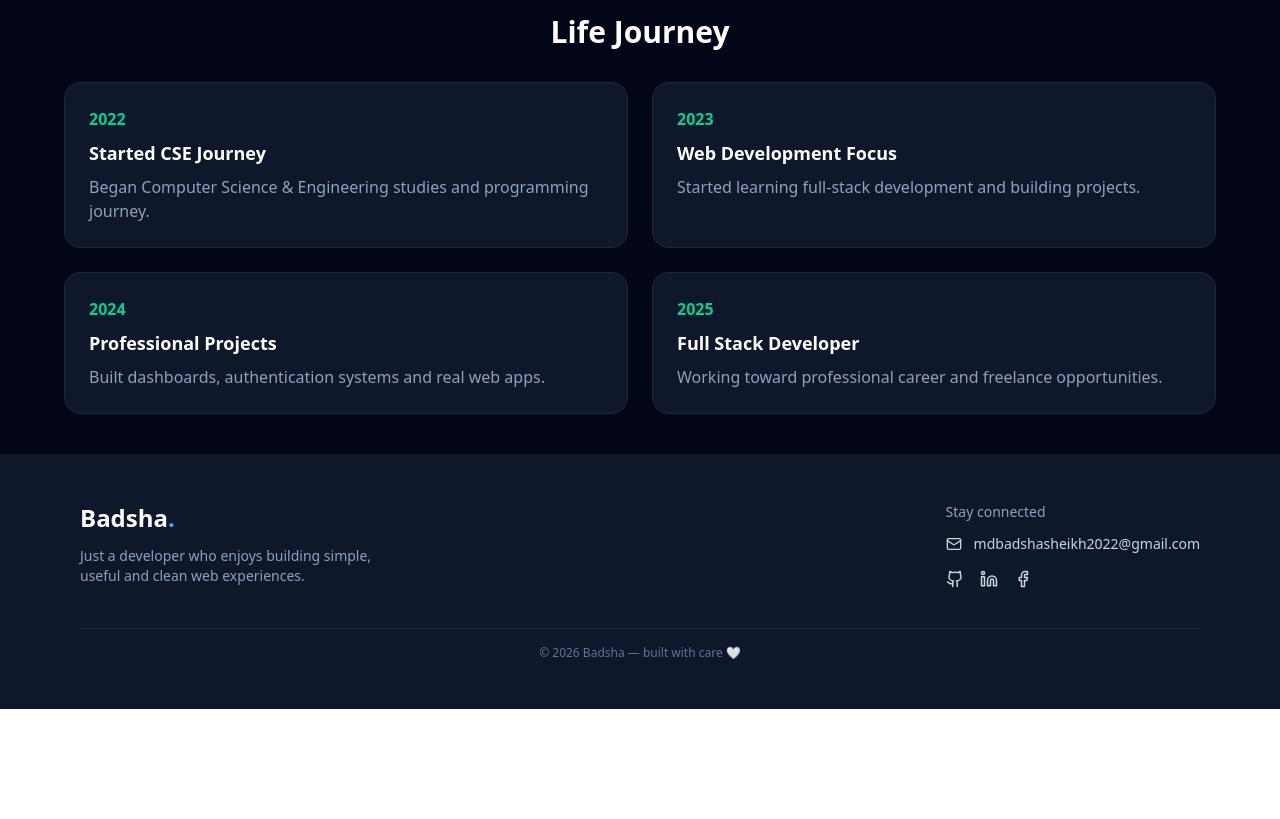
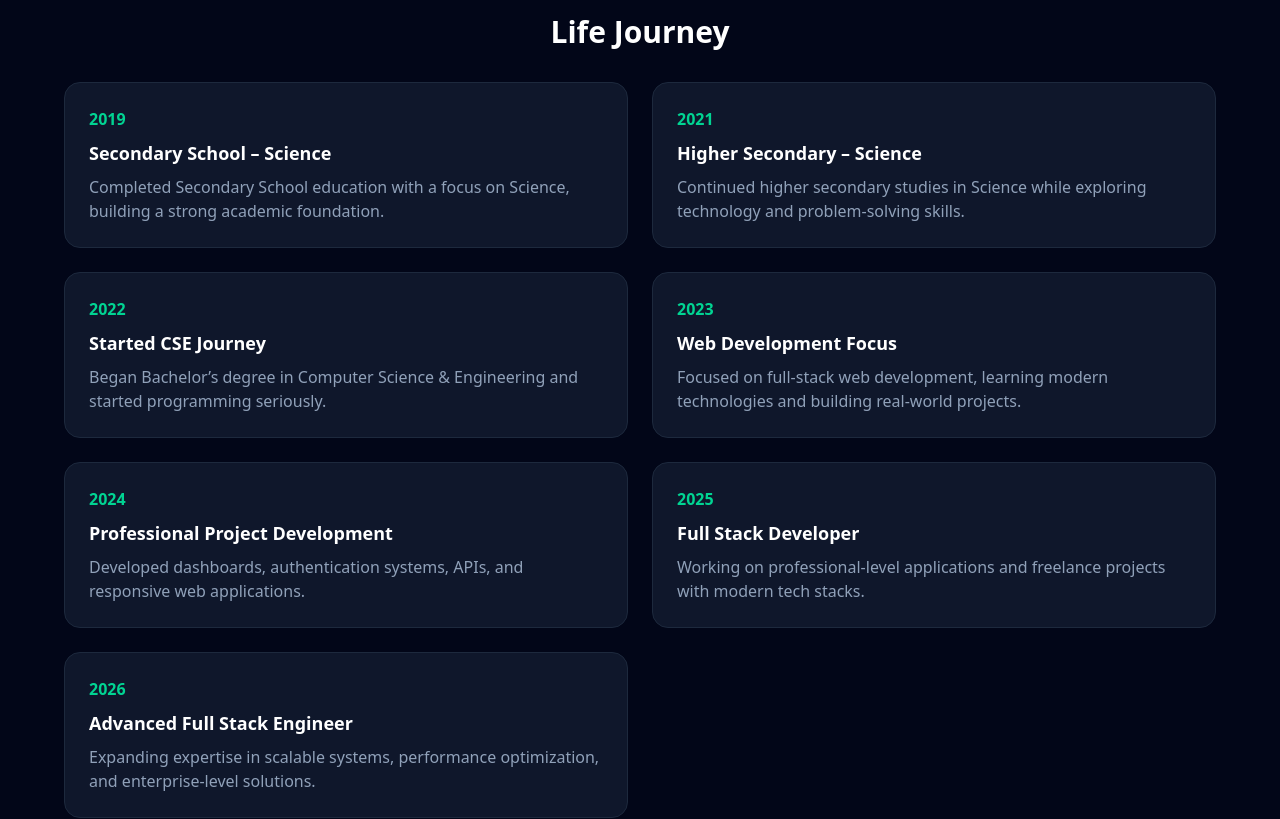
Before and after one commit to Badsha012/my-personal-websides, a React (Vite) app: page / in a window 1280 px wide. Shown: the part 3560-4379 px from the top of the page. Before the commit the page ends 4269 px from the top, so only its background shows below. Built offline with nearby package versions, Linux system fonts and the light colour scheme.

Commit message:
update a home page

```diff
--- a/src/Page/Home.jsx
+++ b/src/Page/Home.jsx
@@ -1,54 +1,48 @@
 import React from "react";
 import { motion } from "framer-motion";
 import { Github, Linkedin, Mail } from "lucide-react";
-import profileImg from "../assets/badsha.jpg"
+import profileImg from "../assets/badsha.jpg";
 import Life from "../Component/Life";
 
 export default function PersonalHomePage() {
-  const skills = [
-    { name: "React", level: 90 },
-    { name: "Node.js", level: 85 },
-    { name: "MongoDB", level: 80 },
-    { name: "JavaScript", level: 92 },
-  ];
-
  const timeline = [
+  {
+    year: "2019",
+    title: "Secondary School – Science",
+    desc: "Completed Secondary School education with a focus on Science, building a strong academic foundation.",
+  },
+  {
+    year: "2021",
+    title: "Higher Secondary – Science",
+    desc: "Continued higher secondary studies in Science while exploring technology and problem-solving skills.",
+  },
   {
     year: "2022",
     title: "Started CSE Journey",
-      desc: "Began Computer Science & Engineering studies and programming journey.",
+    desc: "Began Bachelor’s degree in Computer Science & Engineering and started programming seriously.",
   },
   {
     year: "2023",
     title: "Web Development Focus",
-      desc: "Started learning full‑stack development and building projects.",
+    desc: "Focused on full-stack web development, learning modern technologies and building real-world projects.",
   },
   {
     year: "2024",
-      title: "Professional Projects",
-      desc: "Built dashboards, authentication systems and real web apps.",
+    title: "Professional Project Development",
+    desc: "Developed dashboards, authentication systems, APIs, and responsive web applications.",
   },
   {
     year: "2025",
     title: "Full Stack Developer",
-      desc: "Working toward professional career and freelance opportunities.",
+    desc: "Working on professional-level applications and freelance projects with modern tech stacks.",
+  },
+  {
+    year: "2026",
+    title: "Advanced Full Stack Engineer",
+    desc: "Expanding expertise in scalable systems, performance optimization, and enterprise-level solutions.",
   },
 ];
 
-  const projects = [
-    {
-      title: "Portfolio Website",
-      desc: "Modern responsive portfolio with animation and clean UI.",
-    },
-    {
-      title: "Dashboard System",
-      desc: "Role‑based dashboard with authentication and data management.",
-    },
-    {
-      title: "E‑commerce App",
-      desc: "Full‑stack shopping platform with admin panel.",
-    },
-  ];
 
   return (
     <div className="min-h-screen bg-slate-950 text-white px-6 py-10">
@@ -65,8 +59,9 @@ export default function PersonalHomePage() {
           </h1>
 
           <p className="text-slate-400 mb-6 max-w-xl">
-      A passionate <span className="text-emerald-400">Full Stack Developer</span>{" "}
-      from Bangladesh who loves building modern, scalable web applications and
+            A passionate{" "}
+            <span className="text-emerald-400">Full Stack Developer</span> from
+            Bangladesh who loves building modern, scalable web applications and
             continuously learning new technologies.
           </p>
 
@@ -116,7 +111,6 @@ export default function PersonalHomePage() {
         </motion.div>
       </section>
 
-
       {/* ABOUT LIFE */}
       <Life></Life>
 
@@ -126,7 +120,10 @@ export default function PersonalHomePage() {
 
         <div className="grid md:grid-cols-2 gap-6">
           {timeline.map((item, i) => (
-            <div key={i} className="bg-slate-900 border border-slate-800 rounded-2xl p-6">
+            <div
+              key={i}
+              className="bg-slate-900 border border-slate-800 rounded-2xl p-6"
+            >
               <h3 className="text-emerald-400 font-semibold mb-2">
                 {item.year}
               </h3>
@@ -136,14 +133,6 @@ export default function PersonalHomePage() {
           ))}
         </div>
       </section>
-
-
-
-
-
-
-
-
     </div>
   );
 }
```
Lines whose indentation alone changed are shown as unchanged.
